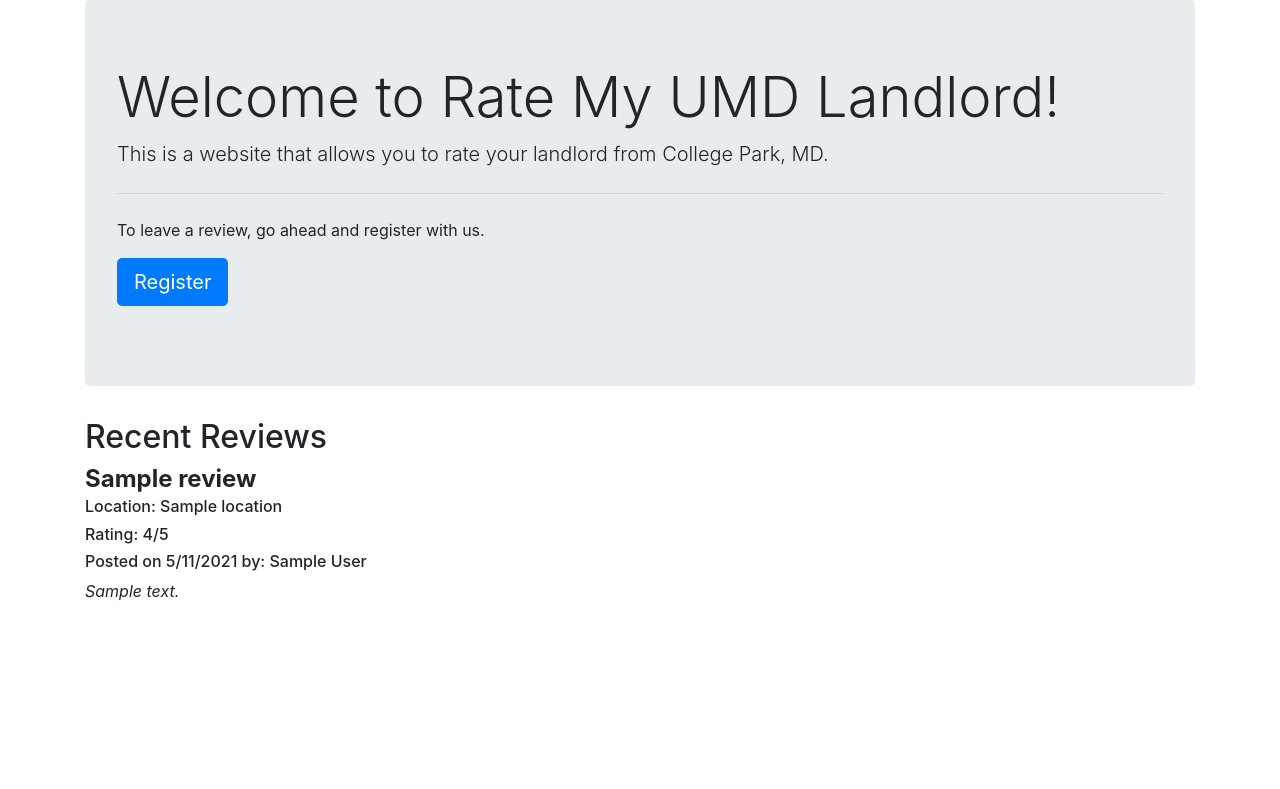
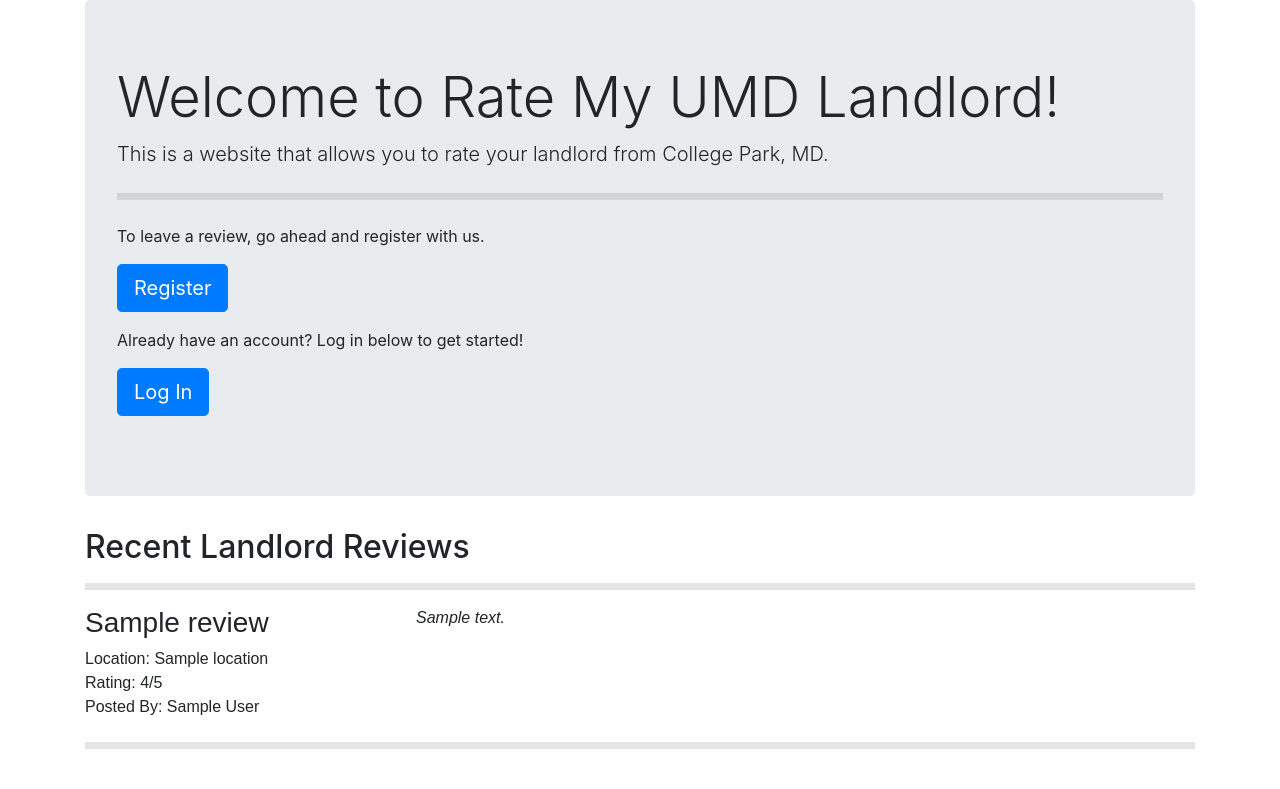
Before and after one commit to surmud/rate-my-umd-landlord, a Flask app: template flask_app/templates/index.html in a window 1280 px wide. Shown: the part 56-845 px from the top of the page. Before the commit the page ends 657 px from the top, so only its background shows below. Run offline with Flask 2, Linux system fonts and the light colour scheme; the template is opened without the code that fills it: values that come from a table or form of the project are taken from there, most other values are stand-ins (such as "Sample title", 1, 10 or a date in 2020); some libraries are stand-ins or nearby versions.

Commit message:
updated the review graphics on the homepage

```diff
--- a/flask_app/templates/base.html
+++ b/flask_app/templates/base.html
@@ -1,5 +1,6 @@
 <html lang="en">
 <head>
+
     <meta charset="UTF-8">
     <meta name="viewport" content="width=device-width, initial-scale=1.0">
 
@@ -8,7 +9,7 @@
     {% if title %}
         <title>{{ title }}</title>
     {% else %}
-        <title>Rate My UMD Landlord</title>
+        <title>RateMyUMDLandlord</title>
     {% endif %}
 </head>
 <body>
--- a/flask_app/templates/index.html
+++ b/flask_app/templates/index.html
@@ -1,5 +1,6 @@
 {% extends "header.html" %}
 {% block content %}
+
 
 <div class="jumbotron">
     <h1 class="display-4">Welcome to Rate My UMD Landlord!</h1>
@@ -9,7 +10,11 @@
     <p>To leave a review, go ahead and register with us.</p>
     <p class="lead">
       <a class="btn btn-primary btn-lg" href="{{ url_for('users.register') }}" role="button">Register</a>
+      <p>Already have an account? Log in below to get started! </p>
+      <a class="btn btn-primary btn-lg" href="{{ url_for('users.login') }}" role="button">Log In</a>
     </p>
+
+
     {%else %}
     <p>Welcome back {{current_user.username}}. Go ahead and leave a review below.</p>
     {%endif%}
@@ -18,21 +23,70 @@
 
 
 
+<section>
+  <style>
+    hr {
+      margin-top: 1rem;
+      margin-bottom: 1rem;
+      border: 0;
+      border-top: 7px solid rgba(7, 0, 0, 0.1);
+      padding-top: 0%;
+      padding-bottom: 0%;
+    }
 
-  <h2>Recent Reviews</h2>
+  #container {
+      display: flex;
+      background-color:
+      I#f9f9f969;
+      border-radius: 10px;
+      width: 100%;
+      height: 120px;
+      flex-direction: row;
+      align-content: center;
+  }
+  #landlord {
+      font-family: Arial, Helvetica, sans-serif;
+      padding-left: 0%;
+      padding-top: 0%;
+      align-items: center;
+      flex-direction: column;
+      width: 220px;
+      height: 100px;
+  }
+  #review {
+      font-family: Arial, Helvetica, sans-serif;
+      padding-top: 0%;
+      padding-right: 10%;
+      padding-left : 10%;
+      display: flex;
+      align-items: left;
+      justify-content: left;
+      width: 500px;
+      height: 100px;
+
+  }
+
+
+
+  </style>
+  <h2>Recent Landlord Reviews</h2>
+  <hr>
   {%for review in reviews%}
   <div class="media">
-
-
     <div class="media-body">
-      <h4 class="mt-0 mb-1 font-weight-bold">{{review.landlord_name}}</h4>
-      <h6 class="mt-0">Location: {{review.location}} </h6>
-      <h6 class="mt-0">Rating: {{review.rating}}/5</h6>
-      <h6 class="mt-0">Posted on 5/11/2021 by: {{review.author}}</h6>
-      <i>{{review.review_content}}</i>
+      <div id = "container">
+        <div id = "landlord">
+          <h3>{{review.landlord_name}}</h3>
+          <p>Location: {{review.location}} <br> Rating: {{review.rating}}/5 <br> Posted By: {{review.author}}</p>
+        </div>
+        <div id ="review">
+          <p> <i>{{review.review_content}}</i>
+        </div>
+      </div>
 
     </div>
   </div>
+  <hr>
   <br>
   {%endfor%}
   {% if current_user.is_authenticated %}
@@ -113,5 +167,9 @@
     </div>
     <!-- <button type="submit" class="btn btn-primary">Register Now</button> -->
   </form>
+</section>
+
+
+
 {%endif%}
 {% endblock %}
```
Also changed, not shown: flask_app/templates/style.css (added).
